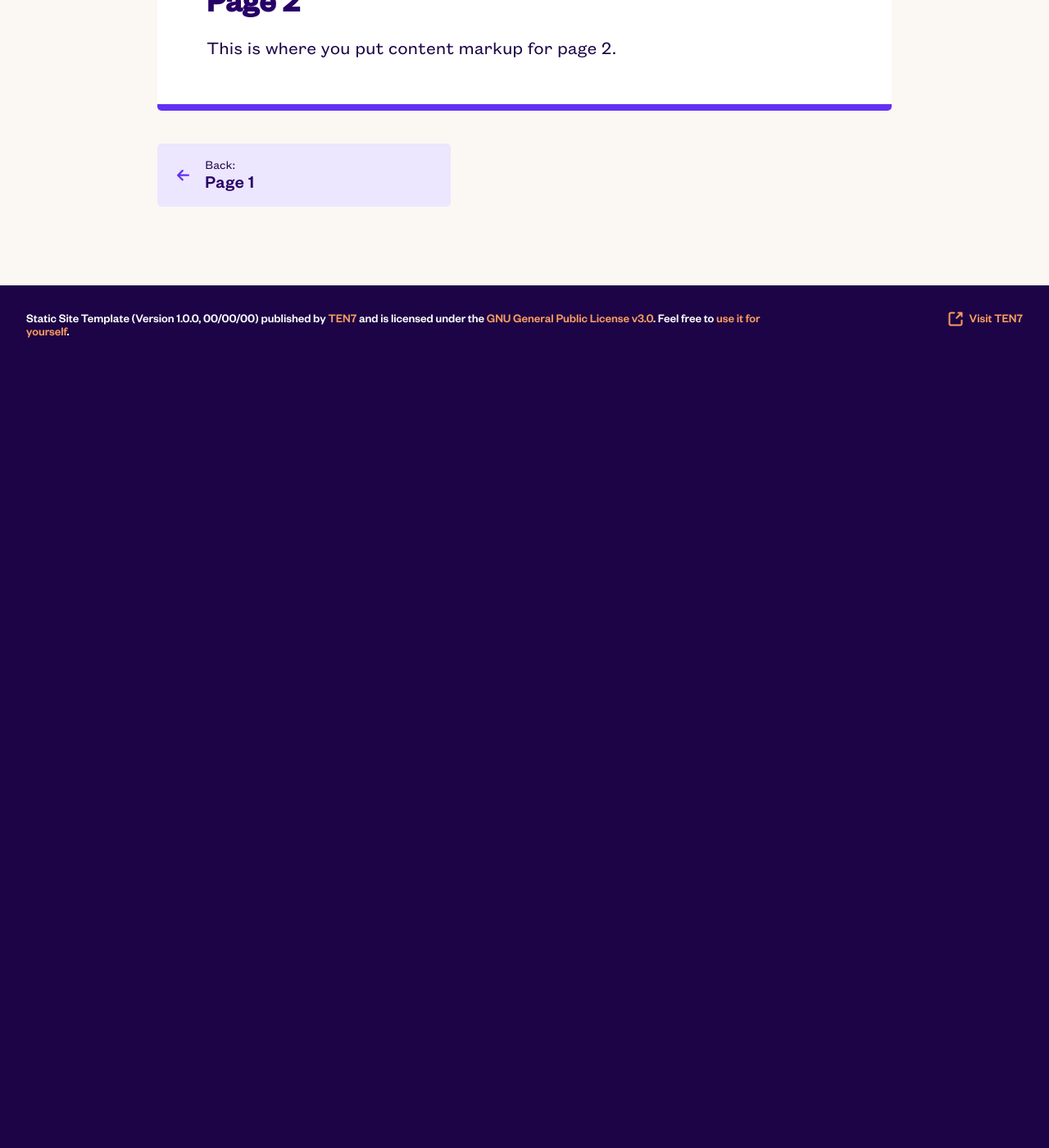
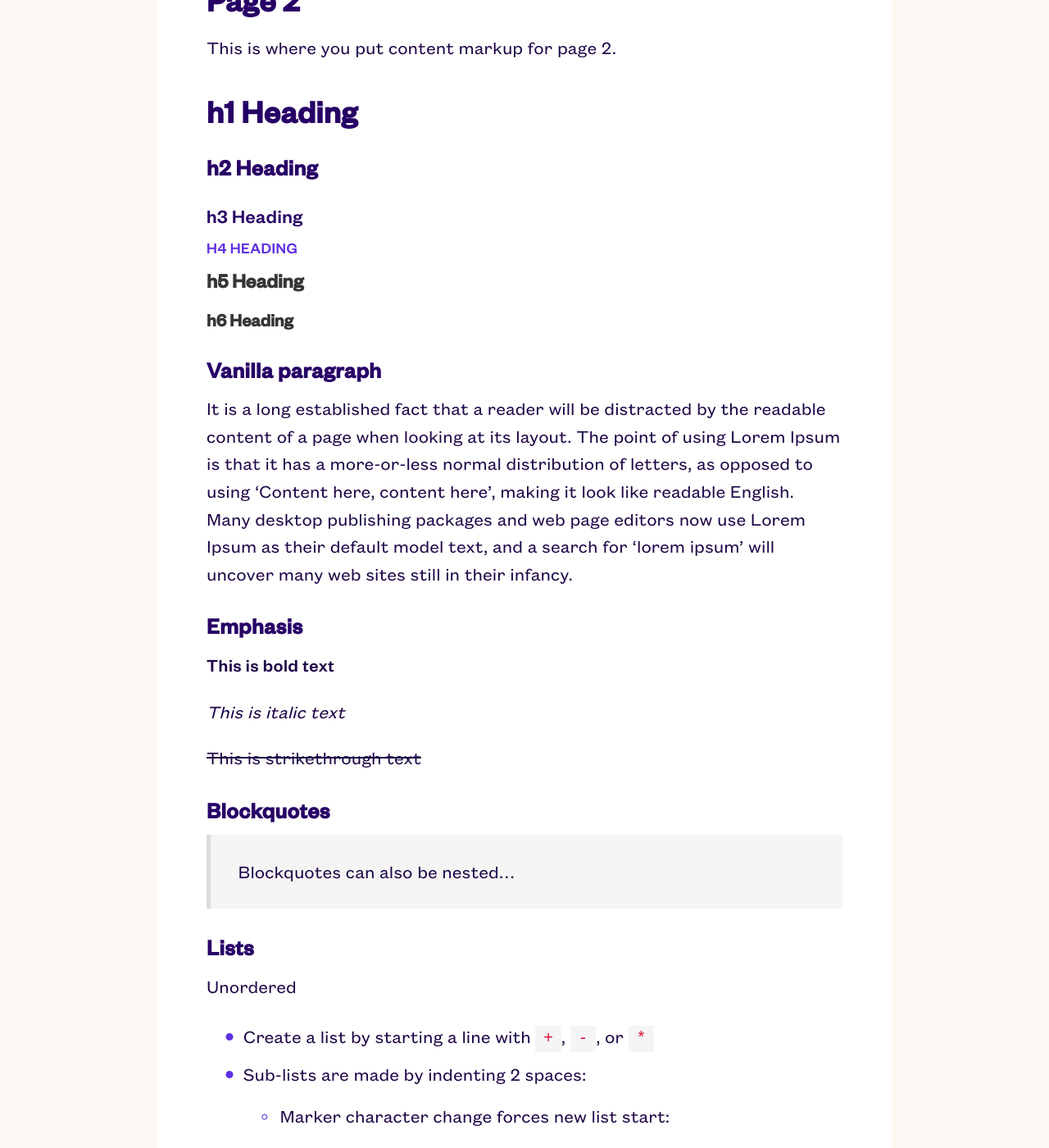
Before and after one commit to ten7/static1.ten7.com, a Jekyll site: the page built from _pages/02_page2.md, in a window 1280 px wide and 1400 px high, scrolled down 270 px. Shown: the whole window at 82% size. Built offline with Jekyll 4.4.1, drawn with Linux system fonts in a browser that asks for light colours; some web fonts are replaced; before the commit the page ends 900 px from its top, so only the background shows below that; some of the changed text lies outside the part shown.

Commit message:
Update 02_page2.md

```diff
--- a/_pages/02_page2.md
+++ b/_pages/02_page2.md
@@ -9,3 +9,53 @@ opener: Chapter 2 of 2
 ---
 
 This is where you put content markup for page 2.
+
+# h1 Heading
+## h2 Heading
+### h3 Heading
+#### h4 Heading
+##### h5 Heading
+###### h6 Heading
+
+## Vanilla paragraph
+
+It is a long established fact that a reader will be distracted by the readable content of a page when looking at its layout. The point of using Lorem Ipsum is that it has a more-or-less normal distribution of letters, as opposed to using 'Content here, content here', making it look like readable English. Many desktop publishing packages and web page editors now use Lorem Ipsum as their default model text, and a search for 'lorem ipsum' will uncover many web sites still in their infancy.
+
+
+## Emphasis
+
+**This is bold text**
+
+*This is italic text*
+
+~~This is strikethrough text~~
+
+
+## Blockquotes
+
+
+> Blockquotes can also be nested...
+
+
+
+## Lists
+
+Unordered
+
++ Create a list by starting a line with `+`, `-`, or `*`
++ Sub-lists are made by indenting 2 spaces:
+  - Marker character change forces new list start:
+    * Ac tristique libero volutpat at
+    + Facilisis in pretium nisl aliquet
+    - Nulla volutpat aliquam velit
++ Very easy!
+
+Ordered
+
+1. Lorem ipsum dolor sit amet
+2. Consectetur adipiscing elit
+3. Integer molestie lorem at massa
+
+
+1. You can use sequential numbers...
+1. ...or keep all the numbers as `1.`
```
